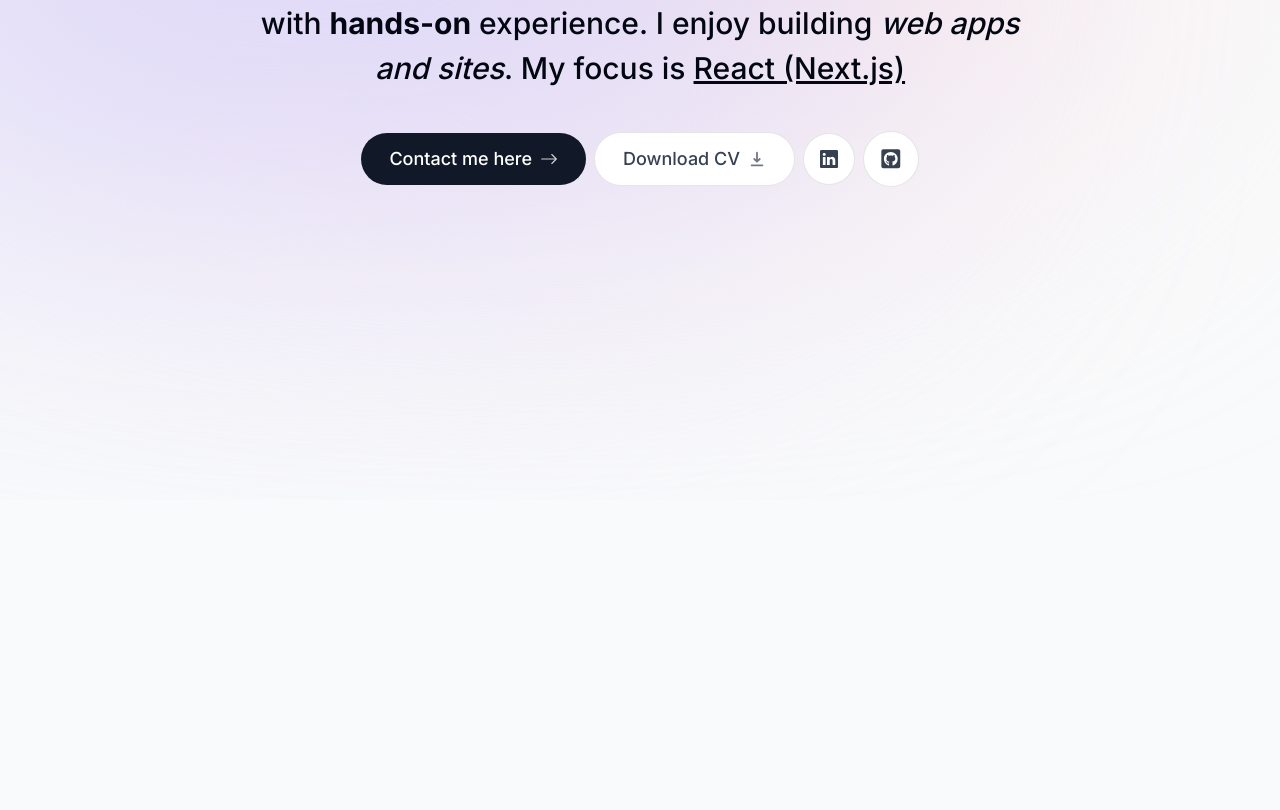
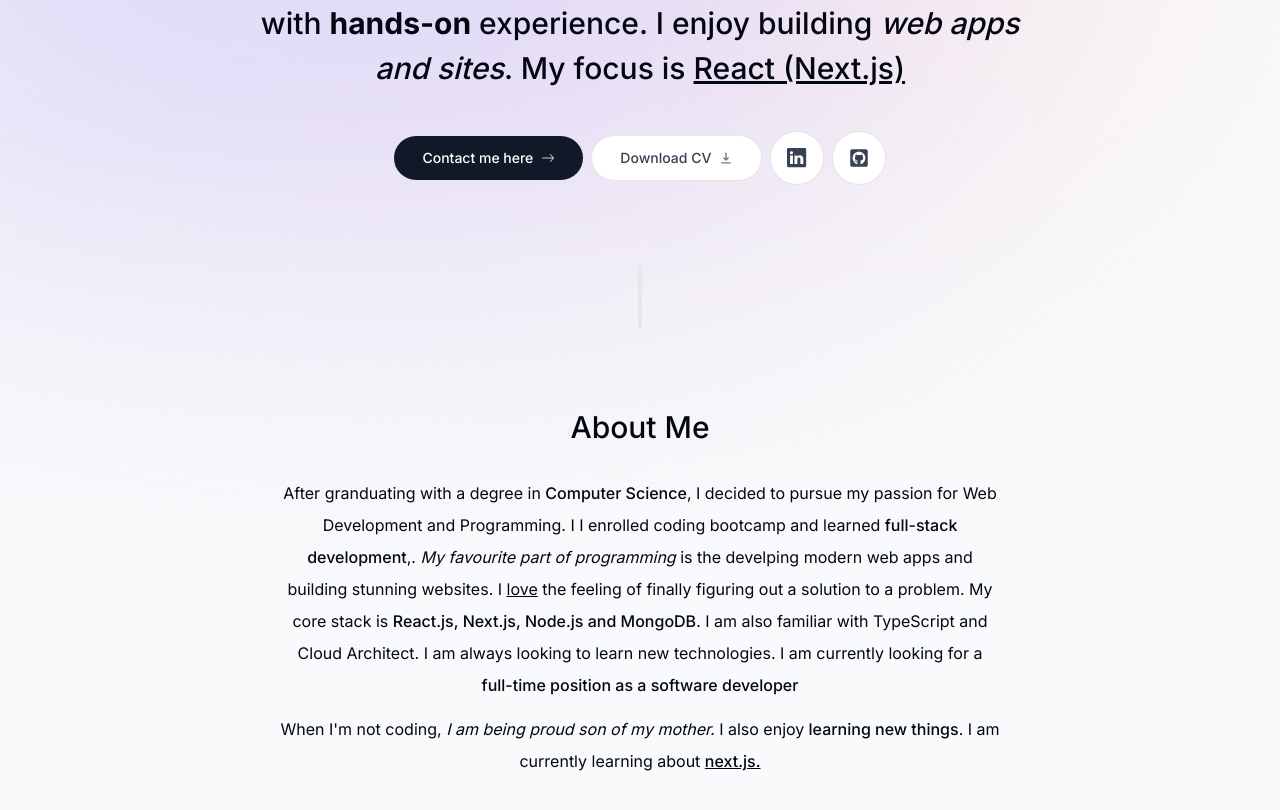
Before and after one commit to Gokulsankar-21/My-Portfolio, a Next.js app: page / in a window 1280 px wide. Shown: the part 300-1110 px from the top of the page. Before the commit the page ends 800 px from the top, so only its background shows below. Built offline with nearby package versions, Linux system fonts and the light colour scheme.

Commit message:
add the about section

```diff
--- a/app/page.tsx
+++ b/app/page.tsx
@@ -1,10 +1,14 @@
+import About from "@/components/About";
 import Intro from "@/components/Intro";
+import SectionDivider from "@/components/Section-Divider";
 
 
 export default function Home() {
   return (
-    <main className="flex items-center justify-center px-4">
+    <main className="flex flex-col items-center justify-center px-4">
       <Intro />
+      <SectionDivider />
+      <About />
     </main>
   )
 }
--- /dev/null
+++ b/components/About.tsx
@@ -0,0 +1,37 @@
+'use client'
+
+import React from 'react'
+import SectionHeading from './Section-Heading'
+import {motion} from 'framer-motion'
+
+export default function About() {
+  return (
+    <motion.section className='max-w-[45rem] text-center mb-28 sm:mb-40 mt-16 sm:mt-0 leading-8'
+    initial={{opacity:0,y:100}}
+    animate={{opacity:1,y:0}}
+    transition={{
+        delay:0.175
+    }}>
+        <SectionHeading>
+            About me
+        </SectionHeading>
+        <p className='mb-3 '>
+            After granduating with a degree in {' '}
+            <span className='font-medium'>Computer Science</span>, I decided to pursue my passion for Web Development and Programming. I I enrolled coding bootcamp and learned {' '}  <span className='font-medium'>full-stack development</span>,. {' '}
+            <span className='italic'>My favourite part of programming</span> is the develping modern web apps and building stunning websites. I <span className="underline">love</span> the feeling of finally figuring out a solution to a problem. My core stack is { ' '}
+            <span className='font-medium'>React.js, Next.js, Node.js and MongoDB</span>. I am also familiar with TypeScript and Cloud Architect. I am always looking to learn new technologies. I am currently looking for a {' '}
+            <span className='font-medium'>full-time  position as a software developer</span>
+
+        </p>
+        <p>When I'm not coding,
+        <span className='italic'> I am being  proud son of my mother.</span>{' '} I also enjoy
+        <span className='font-medium'> learning new things</span>. I am currently learning about <span className='underline font-medium'>next.js.</span>
+        </p>
+    </motion.section>
+  )
+}
+/**make it simple and fast */
+/**
+ * cloud architect alt
+ *
+ */
--- a/components/Intro.tsx
+++ b/components/Intro.tsx
@@ -39,8 +39,8 @@ export default function Intro() {
             </motion.div>
         </div>
         {/* Text */}
-        <motion.p
-        className='mt-4 mb-10 px-4 text-2xl sm:text-3xl  font-medium !leading-[1.5] '
+        <motion.h1
+        className='mt-4 mb-10 px-4 text-lg sm:text-xl md:text-2xl lg:text-3xl  font-medium sm:!leading-[1.5] '
 
         initial={{opacity:0,y:100}}
         animate={{opacity:1,y:0}}>
@@ -56,10 +56,10 @@ export default function Intro() {
                 web apps and sites
             </span>. My focus is {' '}
             <span className='underline cursor-pointer'>React (Next.js)</span>
-        </motion.p>
+        </motion.h1>
         {/* Actions */}
         <motion.div className='flex flex-col sm:flex-row
-         items-center justify-center gap-2 font-medium text-lg'
+         items-center justify-center gap-2 font-medium !text-sm  md:text-lg'
          initial={{opacity:0,y:100}}
          animate={{opacity:1,y:0}}
          >
@@ -75,13 +75,13 @@ export default function Intro() {
              </a>
 
              <a className='text-gray-700 p-4 bg-white rounded-full flex items-center justify-center
-             outline-none focus:scale-[1.15] hover:scale-[1.15] active:scale-105 transition cursor-pointer border border-black/10 hover:text-gray-950'
+             outline-none focus:scale-[1.15] hover:scale-[1.15] active:scale-105 transition cursor-pointer border border-black/10  text-[1.20rem] hover:text-gray-950'
 
              href='https://github.com/Gokulsankar-21' target='_blank'>
                 <BsLinkedin />
              </a>
 
-             <a className='text-gray-700 p-4 bg-white rounded-full flex items-center justify-center text-[1.35rem]
+             <a className='text-gray-700 p-4 bg-white rounded-full flex items-center justify-center text-[1.25rem]
              outline-none focus:scale-[1.15] hover:scale-[1.15] active:scale-105 transition cursor-pointer border border-black/10 hover:text-gray-950'
              href='https://github.com/Gokulsankar-21' target='_blank'>
                 <FaGithubSquare  />
--- /dev/null
+++ b/components/Section-Divider.tsx
@@ -0,0 +1,16 @@
+"use client"
+
+import React from 'react'
+import {motion} from 'framer-motion'
+export default function SectionDivider() {
+  return (
+    <motion.div className='mt-10 sm:my-20  h-10 sm:h-16 w-1 bg-gray-200 rounded-full'
+    initial={{opacity:0,y:100}}
+    animate={{opacity:1,y:0}}
+    transition={{
+        delay:0.125
+    }}>
+
+    </motion.div>
+  )
+}
--- /dev/null
+++ b/components/Section-Heading.tsx
@@ -0,0 +1,14 @@
+import React from 'react'
+
+type sectionHeadingProps = {
+    children:React.ReactNode
+}
+export default function SectionHeading({
+    children
+}:sectionHeadingProps) {
+  return (
+    <h2 className='capitalize text-3xl font-medium text-center mb-8'>
+        {children}
+    </h2>
+  )
+}
```
